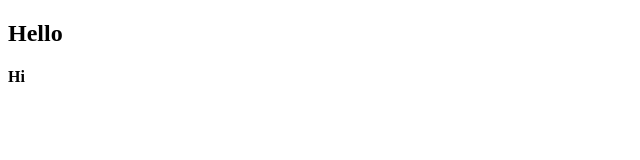
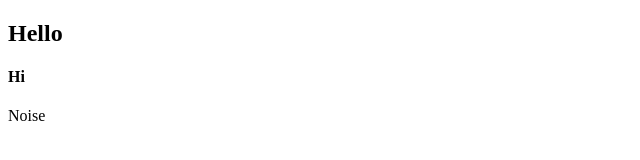
Before and after one commit to Amoghavarsha-1/gittuto28th, a plain HTML site: page index.html in a window 1280 px wide. Shown: the full height of the page, 0-640 px from the left. Drawn offline with Linux system fonts and the light colour scheme.

Commit message:
Update index.html

```diff
--- a/index.html
+++ b/index.html
@@ -8,5 +8,6 @@
 <body>
    <h2>Hello</h2>
    <h4>Hi</h4>
+    <p>Noise</p>
 </body>
 </html>
```
